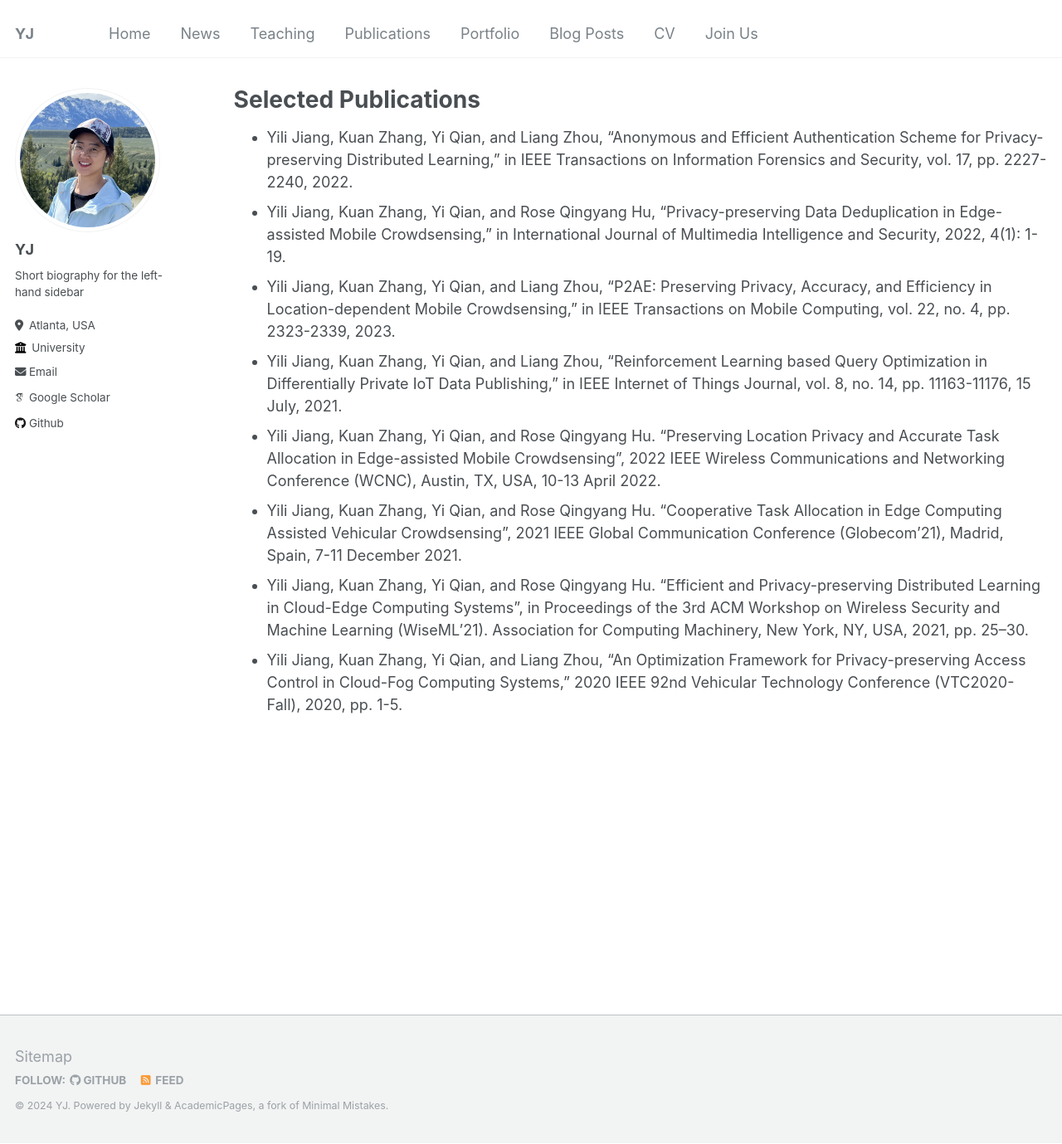
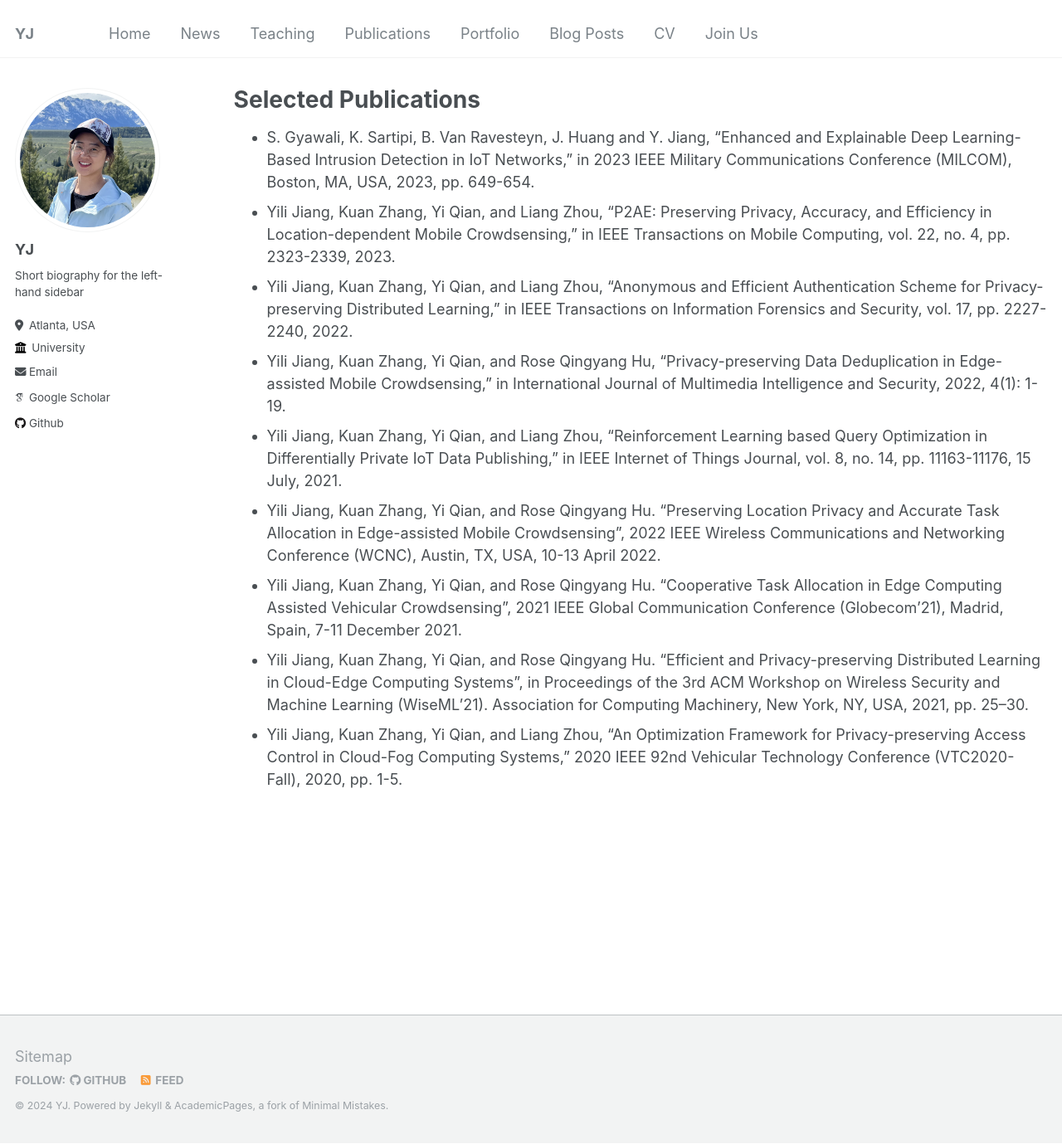
Before and after one commit to suhbrina-perry/suhbrina-perry.github.io, a Jekyll site: the page built from _pages/publications.md, in a window 1280 px wide and 1379 px high. Shown: the whole window at 83% size. Built offline with Jekyll 4.4.1, drawn with Linux system fonts in a browser that asks for light colours; some web fonts are replaced.

Commit message:
Update publications.md

```diff
--- a/_pages/publications.md
+++ b/_pages/publications.md
@@ -8,9 +8,11 @@ author_profile: true
 
 <pr/>
 <pr/>
+
+- S. Gyawali, K. Sartipi, B. Van Ravesteyn, J. Huang and Y. Jiang, "Enhanced and Explainable Deep Learning-Based Intrusion Detection in IoT Networks," in 2023 IEEE Military Communications Conference (MILCOM), Boston, MA, USA, 2023, pp. 649-654.
+- Yili Jiang, Kuan Zhang, Yi Qian, and Liang Zhou, “P2AE: Preserving Privacy, Accuracy, and Efficiency in Location-dependent Mobile Crowdsensing,” in IEEE Transactions on Mobile Computing, vol. 22, no. 4, pp. 2323-2339, 2023.
 - Yili Jiang, Kuan Zhang, Yi Qian, and Liang Zhou, “Anonymous and Efficient Authentication Scheme for Privacy-preserving Distributed Learning,” in IEEE Transactions on Information Forensics and Security, vol. 17, pp. 2227-2240, 2022.
 - Yili Jiang, Kuan Zhang, Yi Qian, and Rose Qingyang Hu, “Privacy-preserving Data Deduplication in Edge-assisted Mobile Crowdsensing,” in International Journal of Multimedia Intelligence and Security, 2022, 4(1): 1-19.
-- Yili Jiang, Kuan Zhang, Yi Qian, and Liang Zhou, “P2AE: Preserving Privacy, Accuracy, and Efficiency in Location-dependent Mobile Crowdsensing,” in IEEE Transactions on Mobile Computing, vol. 22, no. 4, pp. 2323-2339, 2023.
 - Yili Jiang, Kuan Zhang, Yi Qian, and Liang Zhou, “Reinforcement Learning based Query Optimization in Differentially Private IoT Data Publishing,” in IEEE Internet of Things Journal, vol. 8, no. 14, pp. 11163-11176, 15 July, 2021.
 - Yili Jiang, Kuan Zhang, Yi Qian, and Rose Qingyang Hu. “Preserving Location Privacy and Accurate Task Allocation in Edge-assisted Mobile Crowdsensing”, 2022 IEEE Wireless Communications and Networking Conference (WCNC), Austin, TX, USA, 10-13 April 2022.
 - Yili Jiang, Kuan Zhang, Yi Qian, and Rose Qingyang Hu. “Cooperative Task Allocation in Edge Computing Assisted Vehicular Crowdsensing”, 2021 IEEE Global Communication Conference (Globecom'21), Madrid, Spain, 7-11 December 2021.
```
